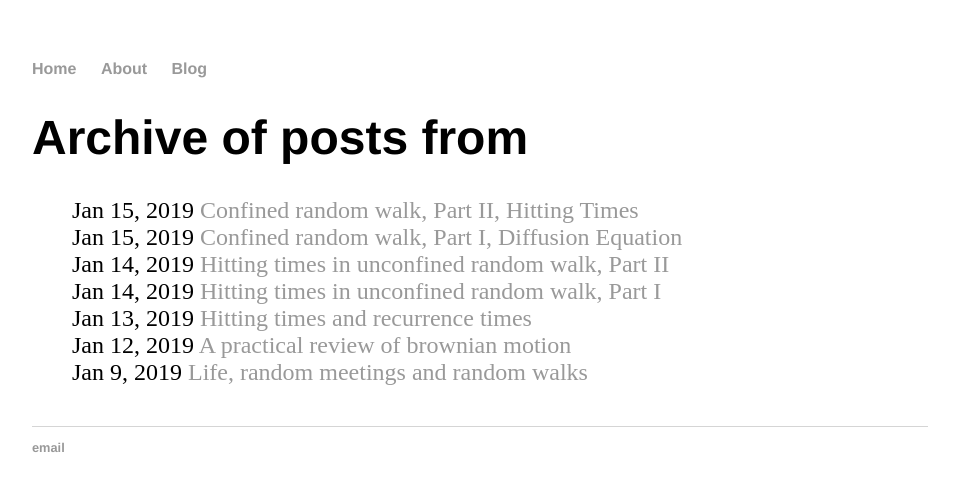
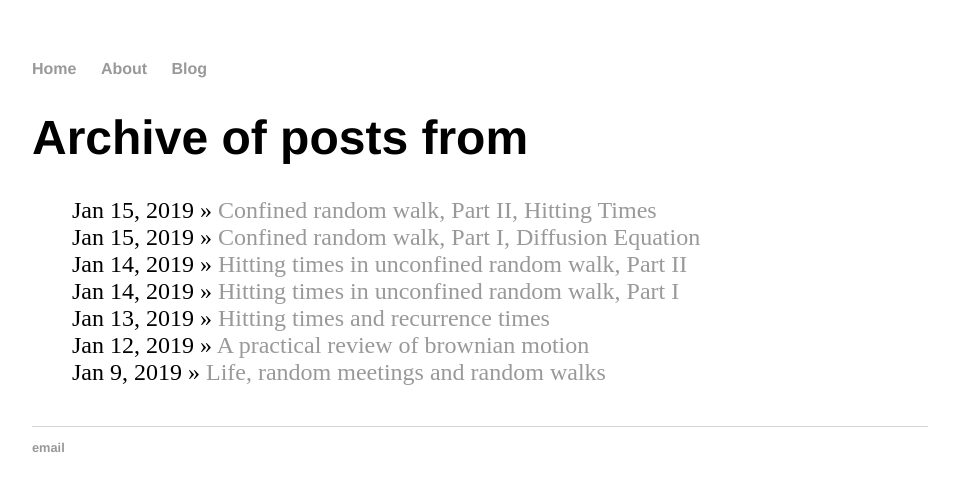
Before and after one commit to ghostsandmachines/ghostsandmachines.github.io, a Jekyll site: the page built from archive/year/index.html, in a window 1280 px wide. Shown: the top 491 px of the page, without its empty margins (160-1119 px from the left). Built offline with Jekyll 4.4.1, drawn with Linux system fonts in a browser that asks for light colours.

Commit message:
Update archive-year.html

```diff
--- a/_layouts/archive-year.html
+++ b/_layouts/archive-year.html
@@ -8,8 +8,7 @@
 	<ul class="posts">
 	{% for post in site.posts %}
 	  <li>
-	    <span class="post-date">{{ post.date | date: "%b %-d, %Y" }}</span>
-	    <a class="post-link" href="{{ post.url | prepend: site.baseurl }}">{{ post.title }}</a>
+	    <span class="post-date">{{ post.date | date: "%b %-d, %Y" }}</span> » <a class="post-link" href="{{ post.url | prepend: site.baseurl }}">{{ post.title }}</a>
 	  </li>
 	{% endfor %}
 	</ul>
```
